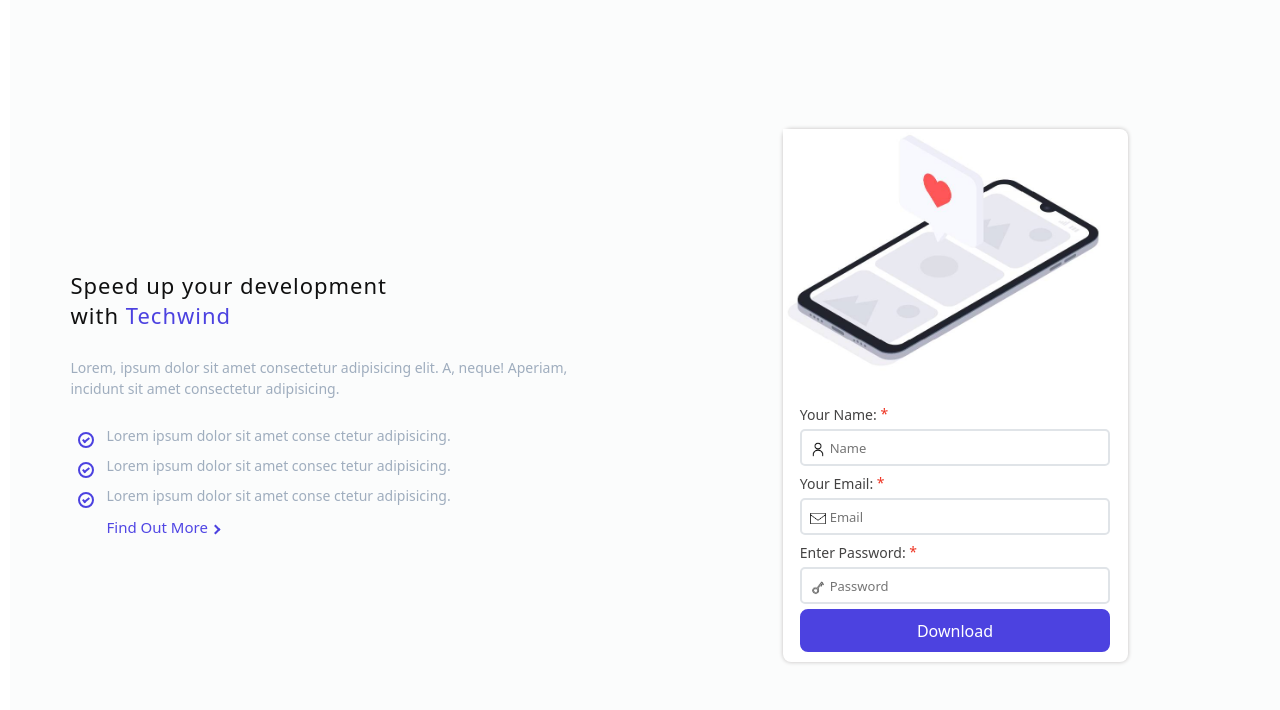
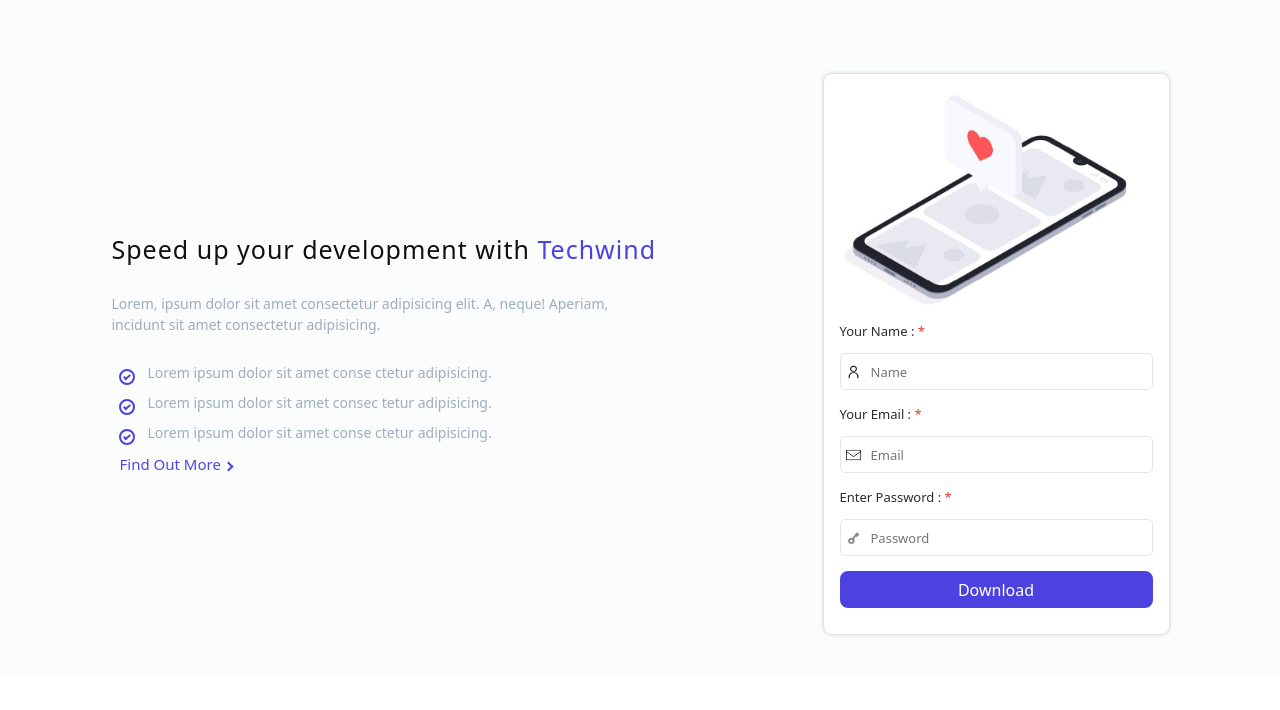
Before and after one commit to radheyshyam033/myNewApp, a plain HTML site: page index.html in a window 1280 px wide. Shown: the part 1430-2140 px from the top of the page. Drawn offline with Linux system fonts and the light colour scheme.

Commit message:
resolve font size

```diff
--- a/index.html
+++ b/index.html
@@ -104,7 +104,8 @@
       <din class="sec-3">
         <div class="how-it-work">
           <h1 class=" heading sec3-h1">How It Work?</h1>
-          <p class="paragraph">Lorem ipsum dolor sit amet consectetur adipisicing elit. Molestias beatae nostrum nemo atque
+          <p class="paragraph">Lorem ipsum dolor sit amet consectetur adipisicing elit. Molestias beatae nostrum nemo
+            atque
             ea nobis?
           </p>
         </div>
@@ -138,7 +139,7 @@
   <section class="section sec-color">
     <div class="sec-4 container">
       <div class="content">
-        <h1 class="heading sec4-heading">Speed up your development <br> with <span>Techwind</span></h1>
+        <h1 class="heading sec4-heading">Speed up your development with <span>Techwind</span></h1>
         <p class="paragraph">Lorem, ipsum dolor sit amet consectetur adipisicing elit. A, neque! Aperiam, incidunt
           sit amet consectetur
           adipisicing.</p>
@@ -158,35 +159,41 @@
           <div class="angle"></div>
         </div>
       </div>
-      <div class="form-section">
-        <div class="form">
-          <div><img class="mobile-img" src="./image/mobile-template.jpg" alt=""></div>
-          <div class="input-form required">
-            <form id="leadForm" name="leadForm" method="post" action="#" onsubmit="return validateForm()">
-              <label class="sec4-label" for="name">Your Name:</label><br>
+      <!-- <div class="form-section"> -->
+      <!-- <div class="form"> -->
+      <!-- <div class="input-form required"> -->
+      <form class="form" id="leadForm" name="leadForm" method="post" action="#" onsubmit="return validateForm()">
+        <div><img class="form__img" src="./image/mobile-template.jpg" alt=""></div>
+
+        <label class="form__label" for="name">Your Name :</label><br>
+        <div class="form__icon">
           <img class="key-icon" src="./image/icons8-user-24.png" alt="">
-
-              <input onkeypress="cleanErrorMsg()" class="sec4-input" type="text" id="name" name="name"
+          <input onkeypress="cleanErrorMsg()" class="form__input" type="text" id="name" name="name"
             class="placeholder-icon" placeholder="Name"><br>
+        </div>
         <p class="name-error" id="name-error"></p>
 
-              <label class="sec4-label" for="email">Your Email:</label><br>
+        <label class="form__label" for="email">Your Email :</label><br>
+        <div class="form__icon">
           <img class="key-icon" src="./image/icons8-mail-50.png" alt="">
-              <input onkeypress="cleanErrorMsg()" class="sec4-input" type="" class="placeholder-icon" name="email"
+          <input onkeypress="cleanErrorMsg()" class="form__input" type="" class="placeholder-icon" name="email"
             id="email" placeholder="Email"><br>
+        </div>
         <p class="name-error" id="email-error"></p>
 
-              <label class="sec4-label" for="password">Enter Password:</label><br>
+        <label class="form__label" for="password">Enter Password :</label><br>
+        <div class="form__icon">
           <img class="key-icon" src="./image/icons8-key-64.png" alt="">
-              <input onkeypress="cleanErrorMsg()" class="sec4-input" type="password" id="password" name="password"
+          <input onkeypress="cleanErrorMsg()" class="form__input" type="password" id="password" name="password"
             placeholder="Password">
+        </div>
         <p class="name-error" id="password-error"></p>
 
-              <button class="btn--size btn btn--color" type="submit">Download</button>
+        <button class="btn btn--color form__btn" type="submit">Download</button>
       </form>
-          </div>
-        </div>
-      </div>
+      <!-- </div> -->
+      <!-- </div> -->
+      <!-- </div> -->
       <div class="submit-form" id="submit-form">
         <button onclick="closePopup()" class="close-btn"><i class="fa fa-window-close" aria-hidden="true"></i></button>
         <div class="thankyou">
@@ -220,7 +227,8 @@
             <div class="profile-card">
               <img class="sec5-mob-img" src="./image/profile.jpeg" alt="">
               <div class="profile-details">
-                <p class="paragraph sec5-card-p">"Lorem ipsum dolor, sit amet consectetur adipisicing sit amet consectetur
+                <p class="paragraph sec5-card-p">"Lorem ipsum dolor, sit amet consectetur adipisicing sit amet
+                  consectetur
                   adipisicing elit. Nihil, sed! a adiping elit. Nihil, sed"</p>
                 <h3><span>user name 1</span></h3>
                 <h4>Staff Engineer</h4>
@@ -231,7 +239,8 @@
             <div class="profile-card">
               <img class="sec5-mob-img" src="./image/profile.jpeg" alt="">
               <div class="profile-details">
-                <p class="paragraph">"Lorem ipsum dolor, sit amet consectetur adipisicing sit amet consectetur adipisicing
+                <p class="paragraph">"Lorem ipsum dolor, sit amet consectetur adipisicing sit amet consectetur
+                  adipisicing
                   elit. Nihil, sed! a adiping elit. Nihil, sed"</p>
                 <h3><span>user name 2</span></h3>
                 <h4>Staff Engineer</h4>
@@ -242,7 +251,8 @@
             <div class="profile-card">
               <img class="sec5-mob-img" src="./image/profile.jpeg" alt="">
               <div class="profile-details">
-                <p class="paragraph"> "Lorem ipsum dolor, sit amet consectetur sit amet consectetur adipisicing adipisicing
+                <p class="paragraph"> "Lorem ipsum dolor, sit amet consectetur sit amet consectetur adipisicing
+                  adipisicing
                   elit. Nihil, sed! a adipng elit. Nihil, sed"</p>
                 <h3><span>user name 3</span></h3>
                 <h4>Staff Engineer</h4>
@@ -259,7 +269,8 @@
         <h1 class="heading sec6-h1">Our Comfortable Rates</h1>
         <p class="paragraph">Lorem ipsum, dolor sit amet consectetur adipisicing elit. Ullam architecto maiores
           perspiciatis? Earum natus!</p>
-        <button class="btn--size btn btn--color"><img class="overlap-circle" src="./image/circle-overlap.png" alt="">Subscribe Now</button>
+        <button class="btn--size btn btn--color"><img class="overlap-circle" src="./image/circle-overlap.png"
+            alt="">Subscribe Now</button>
       </div>
       <div class="cards">
         <div class="card">
@@ -308,28 +319,32 @@
       <div>
         <img class="help-icon" src="./image/icons8-help-24 (1).png" alt="icon">
         <li class="sec7-li">How our <span>Techwind</span> work?
-          <p class="paragraph paragraph--faq">Lorem ipsum dolor sit amet consectetur adipisicing elit. Modi, accusantium? Inventore esse
+          <p class="paragraph paragraph--faq">Lorem ipsum dolor sit amet consectetur adipisicing elit. Modi,
+            accusantium? Inventore esse
             ut incidunt, optio facilis reprehenderit tenetur placeat corporis?</p>
         </li>
       </div>
       <div>
         <img class="help-icon" src="./image/icons8-help-24 (1).png" alt="icon">
         <li class="sec7-li"> What is main process open account?
-          <p class="paragraph paragraph--faq">Lorem ipsum dolor sit amet consectetur adipisicing elit. Atque est debitis iure non.
+          <p class="paragraph paragraph--faq">Lorem ipsum dolor sit amet consectetur adipisicing elit. Atque est debitis
+            iure non.
             Distinctio recusandae ipsam nostrum obcaecati odio voluptatibus!</p>
         </li>
       </div>
       <div>
         <img class="help-icon" src="./image/icons8-help-24 (1).png" alt="icon">
         <li class="sec7-li"> How to make unlimited data entry?
-          <p class="paragraph paragraph--faq">Lorem ipsum dolor sit amet consectetur adipisicing elit. Corrupti nulla vel repellat
+          <p class="paragraph paragraph--faq">Lorem ipsum dolor sit amet consectetur adipisicing elit. Corrupti nulla
+            vel repellat
             reprehenderit ipsum officiis animi inventore beatae, error atque.</p>
         </li>
       </div>
       <div>
         <img class="help-icon" src="./image/icons8-help-24 (1).png" alt="icon">
         <li class="sec7-li"> Is <span>Techwind</span> safe to use with my account?
-          <p class="paragraph paragraph--faq">Lorem, ipsum dolor sit amet consectetur adipisicing elit. Quisquam vero non ducimus. Aut quo
+          <p class="paragraph paragraph--faq">Lorem, ipsum dolor sit amet consectetur adipisicing elit. Quisquam vero
+            non ducimus. Aut quo
             excepturi similique rerum temporibus impedit vitae.</p>
         </li>
       </div>
@@ -339,10 +354,12 @@
     <div class="sec-8 container" id="contectUs">
       <div class="content">
         <h1 class="heading">Have Question ? Get in touch!</h1>
-        <p class="paragraph">Lorem ipsum dolor sit amet consectetur adipisicing elit. Veritatis, dignissimos reprehenderit
+        <p class="paragraph">Lorem ipsum dolor sit amet consectetur adipisicing elit. Veritatis, dignissimos
+          reprehenderit
           ab a laborum
           autem?</p>
-        <button class="btn btn--color"><img class="phone-call" src="./image/phone-call.png" alt="phone">Contect us</button>
+        <button class="btn btn--color"><img class="phone-call" src="./image/phone-call.png" alt="phone">Contect
+          us</button>
       </div>
     </div>
   </section>
@@ -353,7 +370,8 @@
         <div class="footer-logo">
           <a href="/"><img src="./image/techwind-logo.png" alt="Techwind"></a>
         </div>
-        <p class="footer-p">Start working with Tailwind CSS that can provide everything you need to generate awareness, drive traffic,
+        <p class="footer-p">Start working with Tailwind CSS that can provide everything you need to generate awareness,
+          drive traffic,
           you
           need to generate
           connect.</p>
@@ -410,7 +428,7 @@
         <p class="footer-p">Sign up and recive the latest tips via email.</p>
         <label for="email">Write your email</label>
         <input onkeypress="cleanErrorMsg()" type="email" class="placeholder-icon" id="footer-email"
-        placeholder="&#xf0e0; Email">
+          placeholder="&#xf0e0;   Email">
         <p class="error-msg" id="f-email-error"></p><br>
         <button type="submit" class="btn btn--color" onclick="return validateEmail()">Subscribe</button>
         <!-- </div> -->
--- a/styles/_section3.scss
+++ b/styles/_section3.scss
@@ -85,7 +85,7 @@ $content-color: rgb(80, 70, 228);
       display: list-item;
       list-style-type: symbols();
       margin: 20px 35px;
-      font-size: 18px;
+      font-size: 17px;
       color: $paragraph-color;
 
       @media (min-width:1000px) {
--- a/styles/_section4.scss
+++ b/styles/_section4.scss
@@ -15,8 +15,12 @@
   .content {
     width: 95%;
     background-color: $section-color;
+    padding-top: 40px;
+    margin-top: 10px;
 
     @media (min-width:1000px) {
+      padding-top: 0px;
+      margin-top: 0px;
       width: 45%;
     }
 
@@ -24,7 +28,7 @@
       width: 92%;
       display: list-item;
       margin: 11px 36px;
-      font-size: 18px;
+      font-size: 17px;
       color: $paragraph-color;
       list-style: none;
 
@@ -34,70 +38,72 @@
     }
   }
 
-  .form-section {
-    width: 100%;
-    padding: 2% 0%;
-
-    @media (min-width:1000px) {
-      width: 45%;
-      height: auto;
-    }
+  // .form-section {
+  // width: 100%;
+  // padding: 2% 0%;
 
   .form {
-      margin: 8px;
-      width: 90%;
-      margin: auto;
-      // margin: 70px 80px;
+    // width: 90%;
+    // margin: auto;
+    // height: 300px;
+    padding: 16px;
     border-radius: 8px;
     background-color: #ffffff;
     box-shadow: 0px 0px 4px #c1bebe;
 
-      @media (min-width:600px) {
-        width: 345px;
-      }
-
-      .mobile-img {
+    &__img {
       width: 94%;
       height: auto;
 
-        @media (min-width:600px) {
-          // width: 450px;
-          height: auto;
-        }
     }
 
-      .input-form {
-        margin: 3%;
+    // @media (min-width:600px) {
+    //   height: auto;
+    // }
 
-        @media (min-width:600px) {
-          margin: 5%;
+    // &__input {
+    //   margin: 3%;
+
+    //   @media (min-width:600px) {
+    //     margin: 5%;
+    //   }
+    &__icon {
+      display: flex;
+      justify-content: flex-start;
+      align-items: center;
+
     }
 
-        .sec4-input {
+    &__input {
       width: 100%;
-          height: 34px;
-          font-size: 18px;
-          padding-left: 12%;
-          margin: 5px 0px;
-          border: 2px solid #e0e4e8;
+      height: 43px;
+      font-size: 15px;
+      padding-left: 30px;
+      border: 1px solid #e4e6ea;
       border-radius: 5px;
 
       @media (min-width:600px) {
         width: 100%;
         height: 37px;
         font-size: 13px;
-            padding-left: 9%;
       }
     }
 
-        .sec4-label {
-          padding-top: 5%;
-          font-size: 16px;
-          color: #1d1c1cd4;
+    &__label {
+      padding: 0px 0px;
+      font-size: 15px;
+      color: #020101d4;
+      display: block;
+      margin-bottom: -10px;
 
       @media (min-width:600px) {
-            font-size: 14px;
+        font-size: 13px;
+        margin-bottom: -9px;
       }
+    }
+    &__btn{
+      width: 100%;
+      height: 37px;
     }
 
     label:after {
@@ -108,27 +114,40 @@
 
     .key-icon {
       position: absolute;
-          width: 18px;
-          height: 17px;
-          margin: 14px 11px;
+      width: 21px;
+      height: 14px;
+      padding-left: 6px;
 
       @media (min-width:600px) {
-            margin: 18px 10px;
-            width: 16px;
-          height: 15px;
+        width: 21px;
+        height: 14px;
+        padding-left: 6px;
       }
-        }
-
-        .btn--size {
-          width: 100%;
     }
 
     button:hover {
       background-color: rgb(39, 58, 229);
     }
+
+    .name-error {
+      font-size: 11px;
+      color: red;
+      margin: 0px;
+      padding: 0px;
+      height: 15px;
+    }
+
+    // }
+    @media (min-width:600px) {
+      width: 345px;
     }
   }
-  }
+
+  //   @media (min-width:1000px) {
+  //     width: 45%;
+  //     height: auto;
+  //   }
+  // }
 
   .submit-form {
     display: none;
--- a/styles/_section5.scss
+++ b/styles/_section5.scss
@@ -66,6 +66,9 @@ $paragraph-color: #9fadbe;
   display: flex;
   overflow-x: hidden;
   scroll-behavior: smooth;
+  @media (min-width:900px) {
+    overflow-x: scroll;
+  }
 }
 
 .slide {
--- a/styles/_section6.scss
+++ b/styles/_section6.scss
@@ -59,9 +59,11 @@ $paragraph-color: #9fadbe;
         }
 
         .card-heading {
-            font-size: 17px;
+            font-size: 18px;
+            padding-top: 11px;
             @media (min-width:600px) {
-                font-size: 15px;
+                font-size: 13px;
+                padding-top: 11px;
             }
         }
 
--- a/styles/_topBanner.scss
+++ b/styles/_topBanner.scss
@@ -9,7 +9,7 @@ $section-color: white;
   justify-content: space-between;
   flex-direction: column;
   padding-top: 100px;
-  padding-bottom: 5%;
+  padding-bottom: 30px;
   background-color: $section-color;
   @media (min-width:1000px) {
     flex-direction: row;
@@ -25,11 +25,12 @@ $section-color: white;
     }
 
     .heading--topBanner {
-      letter-spacing: 2px;
+      letter-spacing: 1.5px;
       font-size: 39px;
 
       @media (min-width:600px) {
         font-size: 45px;
+        line-height: 50px;
       }
     }
 
--- a/styles/style.scss
+++ b/styles/style.scss
@@ -79,13 +79,13 @@ body {
 
 .section{
   width: 100%;
-  margin: 0px 10px;
+  margin: 0px;
+  padding: 0 10px;
   border: none;
 }
 .sec-color{
   background-color: $section-color;
 }
-
 
 .arrow {
   border: solid black;
@@ -103,13 +103,15 @@ body {
   font-weight: 440;
 
   @media (min-width:900px) {
-    font-size: 22px;
+    font-size: 25px;
+    line-height: 33px;
+    font-weight: 455;
   }
 }
 .find-more-link {
   font-size: 15px;
   margin-top: 5%;
-  padding-left: 36px;
+  padding-left: 8px;
   text-decoration: none;
   color: $content-color;
   list-style: none;
@@ -126,7 +128,7 @@ body {
 }
 
 .paragraph {
-  font-size: 18px;
+  font-size: 17px;
   color: $paragraph-color;
   margin: 3% 0%;
   line-height: 1.5;
@@ -218,12 +220,6 @@ span {
   transform: rotate(50deg);
 }
 
-.name-error{
-  font-size: 12px;
-  color: red;
-  margin: 0px;
-  padding: 0px;
-}
 .scroll-top{
   width: 45px;
   height: 45px;
```
Also changed, not shown: styles/_footer.scss (+52 -39 lines), styles/_navbar.scss (+4 -4 lines), styles/style.css. Lines whose indentation alone changed are shown as unchanged.
